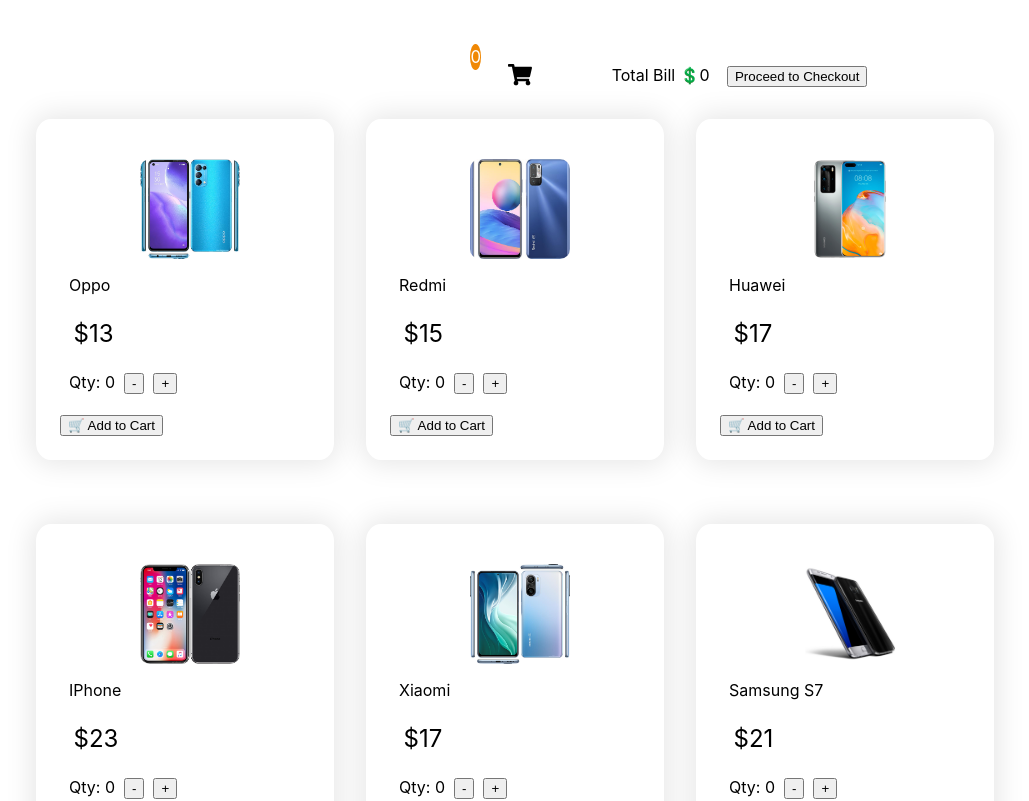
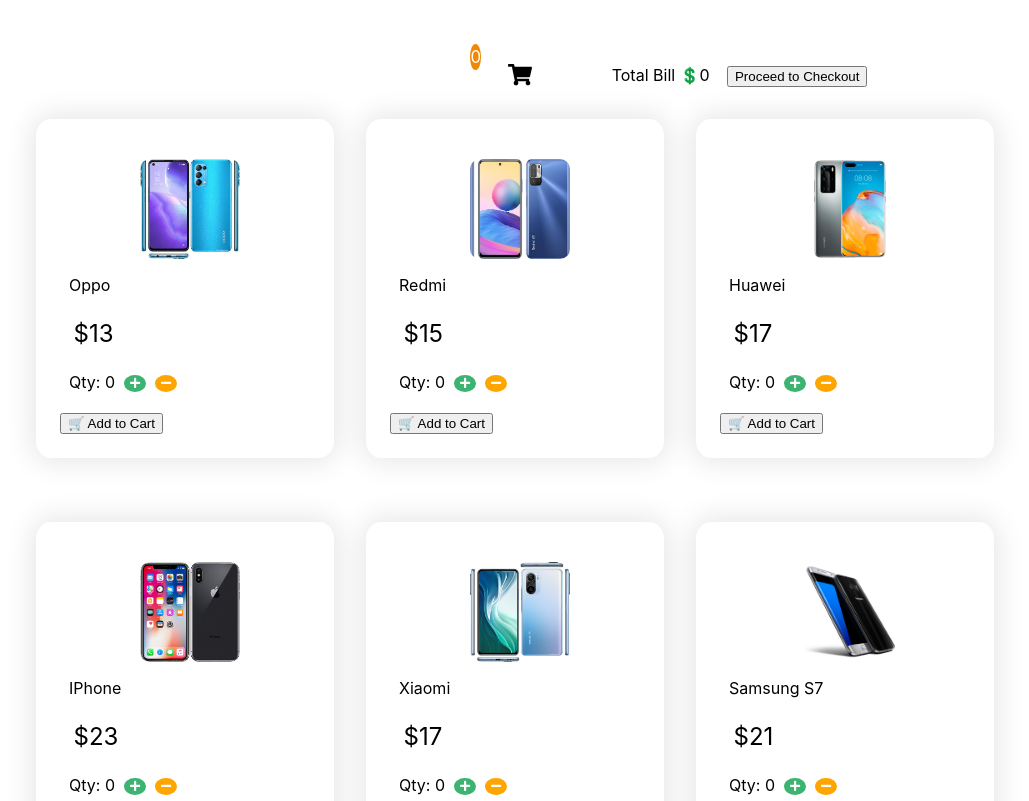
Before and after one commit to kimanicharles911/device_shop_w_react, a React (Create React App) app: page / in a window 1280 px wide. Shown: the top 801 px of the page, without its empty margins (28-1057 px from the left). Built offline with nearby package versions, Linux system fonts and the light colour scheme.

Commit message:
alter style of btn decrement &  increment

```diff
--- a/src/components/home/HomePage.jsx
+++ b/src/components/home/HomePage.jsx
@@ -1,7 +1,7 @@
 import {useState, useContext}  from "react";
 import {Link} from "react-router-dom";
 import { FontAwesomeIcon } from '@fortawesome/react-fontawesome';
-import { faShoppingCart } from '@fortawesome/free-solid-svg-icons';
+import { faShoppingCart, faPlus, faMinus } from '@fortawesome/free-solid-svg-icons';
 import '../../App.css';
 import {useCheckout} from "../../contexts/CheckoutContext.jsx";
 import ProductComponent from "./components/ProductComponent.jsx";
--- a/src/components/home/components/ProductComponent.css
+++ b/src/components/home/components/ProductComponent.css
@@ -26,3 +26,17 @@
 .product__image img {
   border-radius: 10%;
 }
+.minus__btn{
+  color: white;
+  background-color: #FFA500;
+  padding: 1px 6px;
+  border-width: 0px;
+  border-radius: 50%;
+}
+.plus__btn{
+  color: white;
+  background-color: #3CB371;
+  padding: 1px 6px;
+  border-width: 0px;
+  border-radius: 50%;
+}
--- a/src/components/home/components/ProductComponent.jsx
+++ b/src/components/home/components/ProductComponent.jsx
@@ -1,5 +1,7 @@
 import {useState} from "react";
 import "./ProductComponent.css";
+import { FontAwesomeIcon } from '@fortawesome/react-fontawesome';
+import { faPlus, faMinus } from '@fortawesome/free-solid-svg-icons';
 
 const ProductComponent = ({name, cost, photo, onQuantityChange, onClickAddToCart }) => {
 
@@ -29,7 +31,7 @@
         <div className="product__image"> &nbsp;&nbsp; {photo}</div>
         <p className="product__title"> &nbsp; {name}</p>
         <p className="product__cost"> &nbsp; ${cost}</p>
-        &nbsp; Qty:  {prodQuantity} &nbsp;<button onClick={decrement}>-</button>&nbsp;&nbsp;<button onClick={increment}>+</button> <br></br><br></br>
+        &nbsp; Qty:  {prodQuantity} &nbsp;<button className="plus__btn" onClick={increment}><FontAwesomeIcon icon={faPlus} size="sm"/></button>&nbsp;&nbsp;<button className="minus__btn" onClick={decrement}><FontAwesomeIcon icon={faMinus} size="sm"/></button> <br></br><br></br>
         <button onClick={pushToCart}>🛒 Add to Cart</button>
       </div>
     </div>
```
